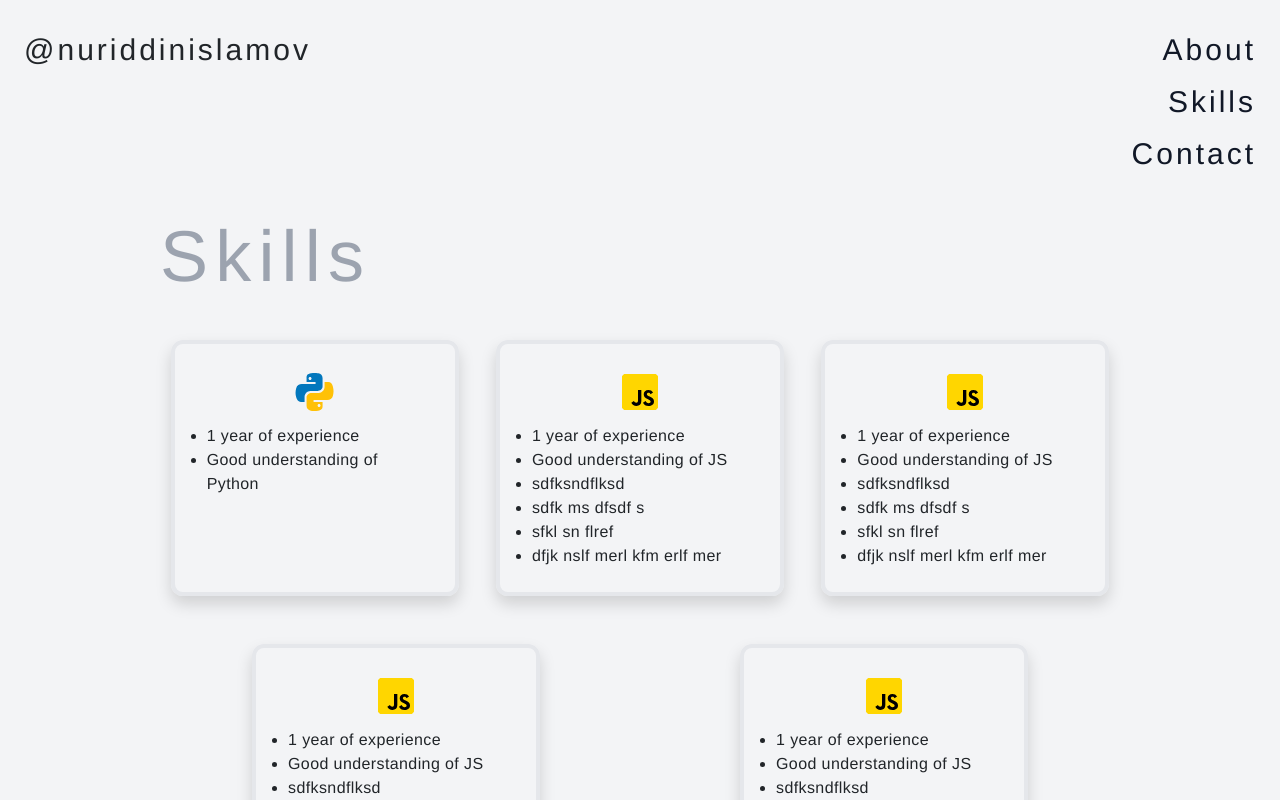
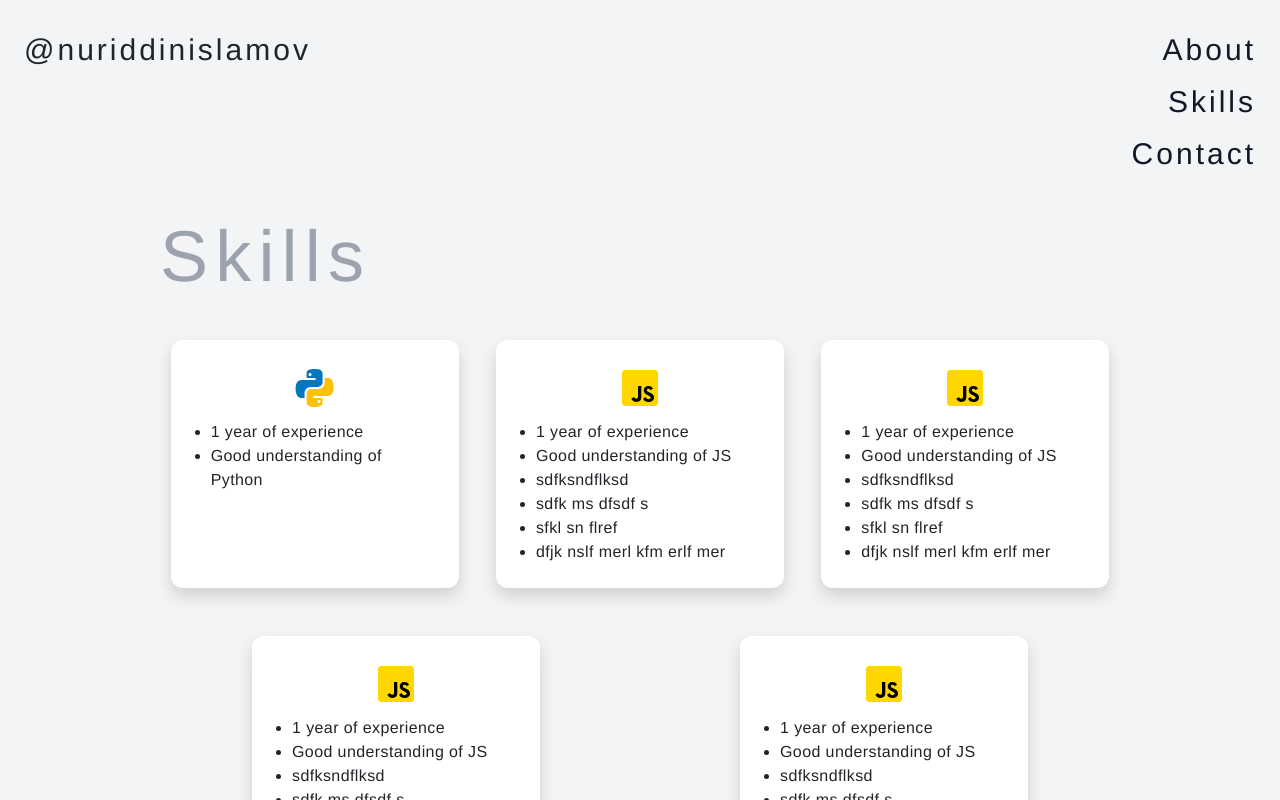
Before and after one commit to noonosh/nuriddinislamov.com-old, a React (Create React App) app: page /skills in a window 1280 px wide. Shown: the top 800 px of the page. Built offline with nearby package versions, Linux system fonts and the light colour scheme.

Commit message:
Update card component

```diff
--- a/src/components/Card.js
+++ b/src/components/Card.js
@@ -2,11 +2,11 @@ import React from 'react';
 
 const Card = ({ image, listItems, alt }) => {
 	return (
-		<div className='border-4 w-72 mx-auto my-6 rounded-xl shadow p-4 flex-column flex justify-start'>
+		<div className='w-72 mx-auto my-6 rounded-xl shadow bg-white p-4 flex-column flex justify-start'>
 			<div className='self-center mb-2'>
 				<img src={image} alt={alt} className='rounded-full' />
 			</div>
-			<div className='pl-2 font-extralight tracking-wide'>
+			<div className='pl-4 font-extralight tracking-wide'>
 				<ul className='list-disc'>
 					{listItems.map(listItem => (
 						<li>{listItem}</li>
```
